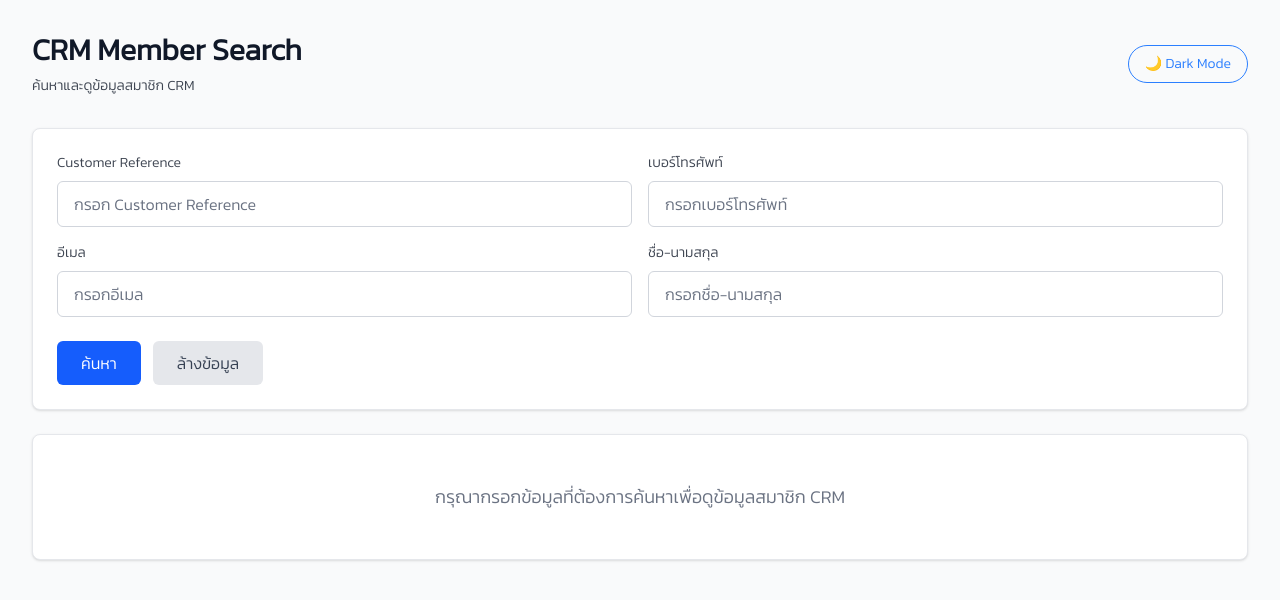
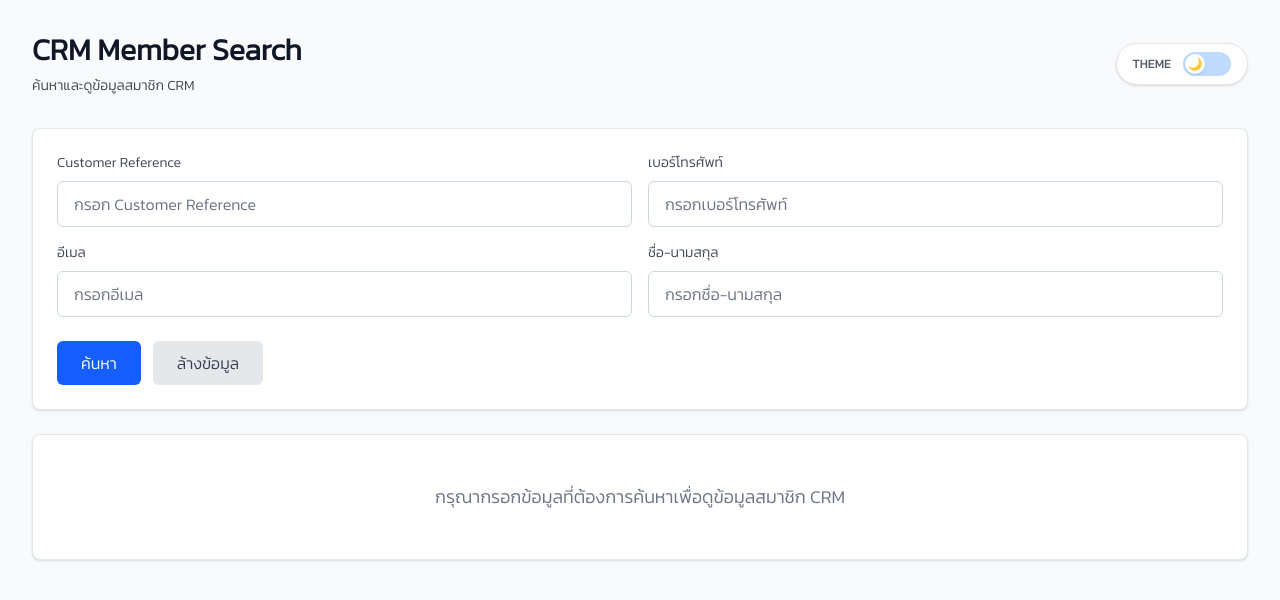
Before and after one commit to Sunsu-Sulution/crm-admin, a Next.js app: page / in a window 1280 px wide. Shown: the top 600 px of the page. Built offline with nearby package versions, Linux system fonts and the light colour scheme.

Commit message:
Refactor theme toggle button for improved accessibility and visual feedback, enhancing user experience with updated styles and animations

```diff
--- a/app/page.tsx
+++ b/app/page.tsx
@@ -377,9 +377,31 @@ export default function Home() {
           <button
             type="button"
             onClick={() => setTheme(theme === "light" ? "dark" : "light")}
-            className="inline-flex items-center gap-2 px-4 py-2 rounded-full border border-blue-500 text-sm font-medium text-blue-500 hover:bg-blue-500/10 transition"
+            className={`inline-flex items-center gap-3 px-4 py-2 rounded-full border transition shadow-sm focus-visible:outline-none focus-visible:ring-2 focus-visible:ring-blue-400 ${
+              theme === "dark"
+                ? "bg-slate-900 border-slate-700 text-slate-100 hover:bg-slate-800"
+                : "bg-white border-gray-200 text-gray-900 hover:bg-gray-50"
+            }`}
           >
-            {theme === "dark" ? "☀️ Light Mode" : "🌙 Dark Mode"}
+            <span className="text-xs font-semibold tracking-wide uppercase opacity-70">
+              Theme
+            </span>
+            <div className="relative inline-flex items-center">
+              <span
+                className={`w-12 h-6 rounded-full transition-colors ${
+                  theme === "dark" ? "bg-slate-700" : "bg-blue-200"
+                }`}
+              />
+              <span
+                className={`absolute top-0.5 left-0.5 w-5 h-5 rounded-full bg-white shadow flex items-center justify-center text-xs transition-transform ${
+                  theme === "dark"
+                    ? "translate-x-5 bg-amber-200 text-amber-700"
+                    : "translate-x-0 text-blue-500"
+                }`}
+              >
+                {theme === "dark" ? "☀️" : "🌙"}
+              </span>
+            </div>
           </button>
         </div>
 
```
